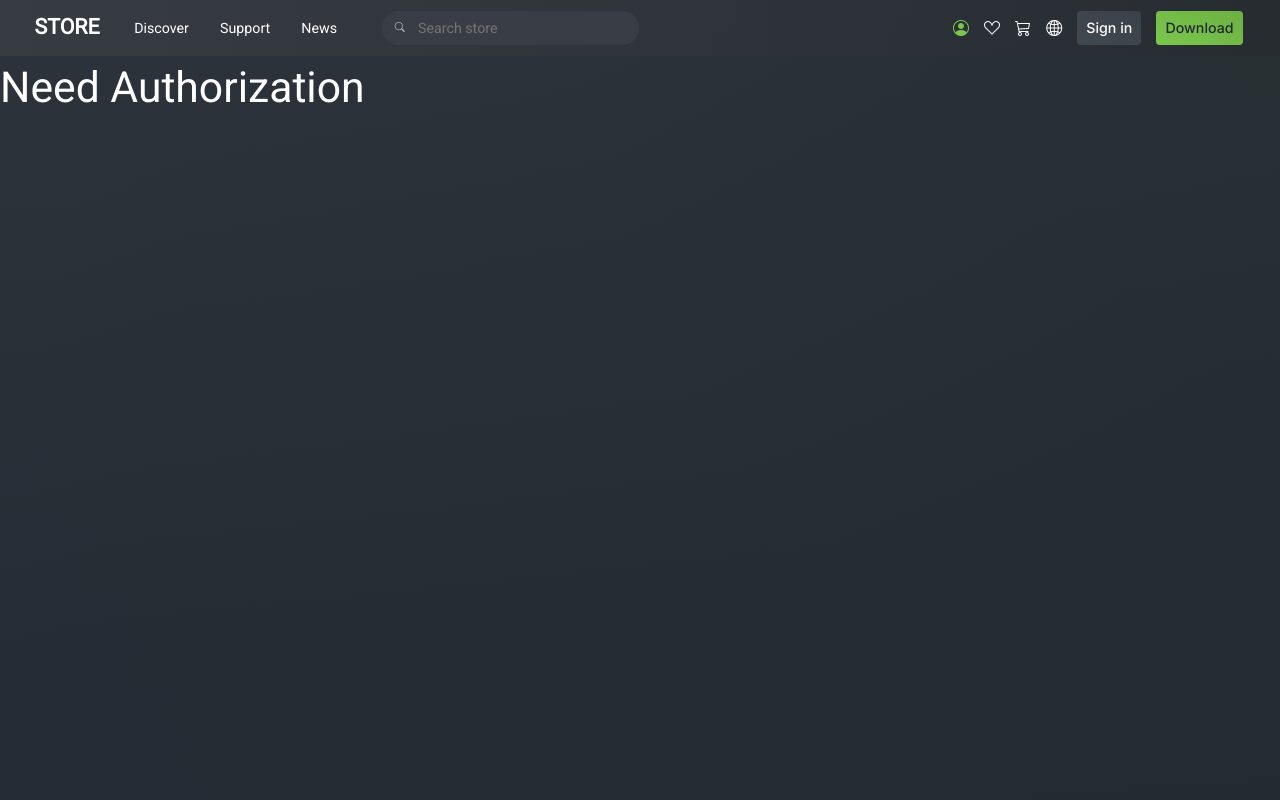
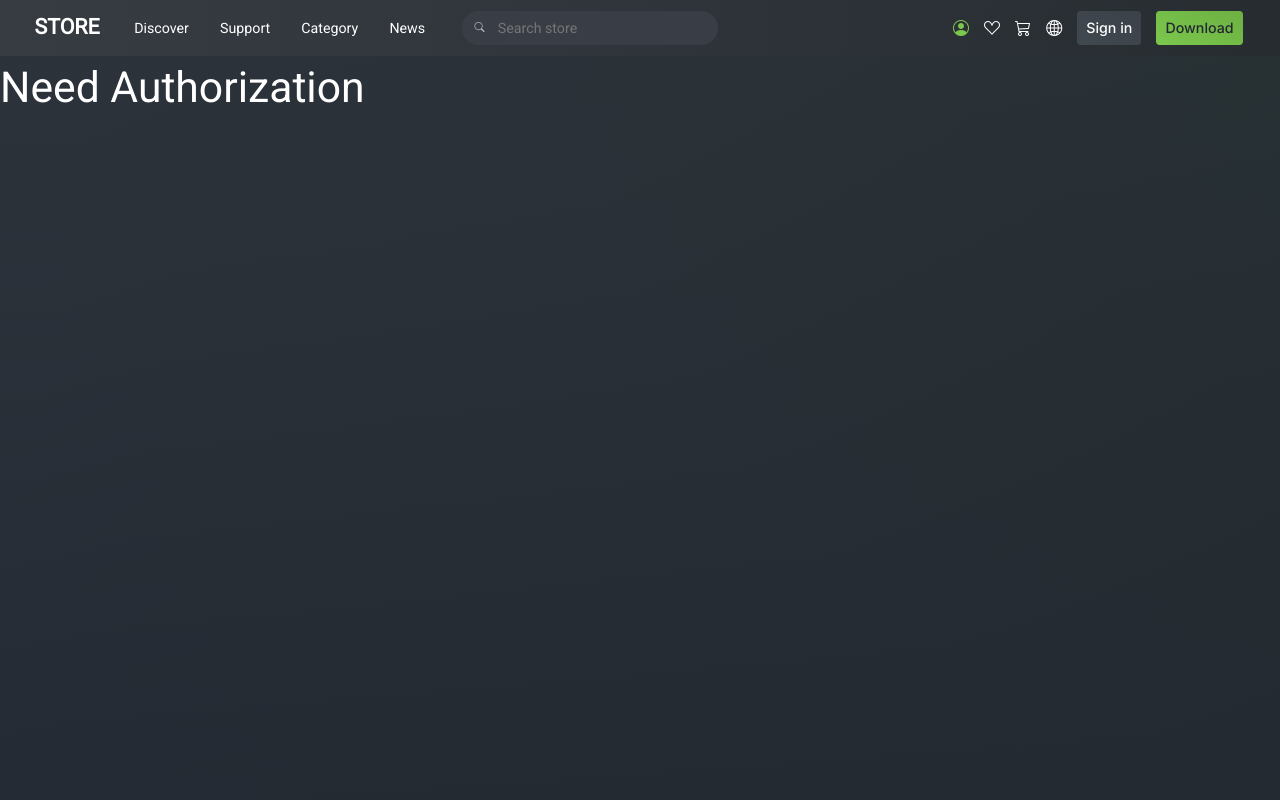
Before and after one commit to kanjo1ndd/gameflow-app, a React (Vite) app: page /Profile in a window 1280 px wide. Shown: the top 800 px of the page. Built offline with nearby package versions, Linux system fonts and the light colour scheme; what react-select-country-list would draw is missing.

Commit message:
add category

```diff
--- a/src/views/main/header/Header.css
+++ b/src/views/main/header/Header.css
@@ -14,17 +14,21 @@
 .path {
     display: flex;
     align-items: center;
-    width: 38.889vw;
-    height: 61.905%;
+    height: 100%;
     top: 19.048vh;
     left: 12.083vw;
     gap: 2.847vw;
 }
 
+.path nav {
+    display: flex;
+    position: relative;
+    height: 100%;
+}
+
 .nav {
     list-style-type: none;
-    width: 16.5vw;
-    height: 1.9%;
+    align-items: center;
     gap: 2.431vw;
 }
 
@@ -38,6 +42,29 @@
     line-height: 100%;
     letter-spacing: 0%;
     color: white;
+}
+
+.li-category {
+    display: flex;
+    position: relative;
+    align-items: center;
+    height: 4.375vw !important;
+    max-width: max-content;
+}
+
+.li-category-label {
+    cursor: pointer;
+    transition: filter 0.2s, color 0.2s;
+    font-family: Roboto;
+    font-weight: 400;
+    font-size: 1.111vw;
+    line-height: 100%;
+    letter-spacing: 0%;
+    color: white;
+}
+
+.li-category-label:hover {
+    filter: brightness(0.85);
 }
 
 .li:hover {
@@ -195,3 +222,41 @@
 .reg i.active {
     color: rgba(123, 199, 77, 1);
 }
+
+/* выпадающий список */
+
+.dropdown {
+    position: absolute;
+    top: 100%;
+    left: -100%;
+    width: 59vw;
+    background: rgb(58, 66, 78);
+    z-index: 9999;
+
+    display: flex;
+    flex-wrap: wrap;
+
+    margin: 0;
+    padding: 0;
+    border-radius: 0 0 0.283vw 0.283vw;
+
+    transition: filter 0.2s, color 0.2s;
+    font-family: Roboto;
+    font-weight: 400;
+    font-size: 1.111vw;
+    line-height: 100%;
+    letter-spacing: 0%;
+    color: white;
+}
+
+.dropdown-item {
+    display: flex;
+    position: relative;
+    cursor: pointer;
+    max-width: max-content;
+    padding: 1vw;
+}
+
+.dropdown-item:hover {
+    filter: brightness(0.8);
+}
--- a/src/views/main/header/Header.jsx
+++ b/src/views/main/header/Header.jsx
@@ -1,6 +1,6 @@
 import './Header.css'
 import { useNavigate, useLocation } from 'react-router-dom'
-import { useContext } from 'react';
+import { useContext, useState } from 'react';
 import { AppContext } from '../../../AppContext';
 
 export default function Header() {
@@ -8,6 +8,9 @@ export default function Header() {
     const navigate = useNavigate();
     const location = useLocation();
     const {token, setToken} = useContext(AppContext);
+    const [showDropdown, setShowDropdown] = useState(false);
+
+    const gameCategories = ['Action', 'Adventure', 'Strategy', 'RPG', 'Simulation', 'Sports', 'fdgdfg'];
 
     return <>
         <div className='head'>
@@ -25,7 +28,28 @@ export default function Header() {
                             onClick={() => navigate('/Support')}>
                             Support
                         </li>
-                        <li className='li'>
+                        <div className="li-category" onMouseEnter={() => setShowDropdown(true)}
+                            onMouseLeave={() => setShowDropdown(false)}>
+                            <span className="li-category-label">Category</span>
+                            {showDropdown && (
+                                <ul className="dropdown">
+                                    {gameCategories.map((cat, index) => (
+                                    <li
+                                        key={index}
+                                        className="dropdown-item"
+                                        onClick={() => {
+                                        navigate(`/Category/${cat.toLowerCase()}`);
+                                        setShowDropdown(false);
+                                        }}
+                                    >
+                                        {cat}
+                                    </li>
+                                    ))}
+                                </ul>
+                            )}
+                        </div>
+
+                        <li className={`li ${location.pathname === '/News' ? 'active' : ''}`} >
                             News
                         </li>
                     </ul>
```
